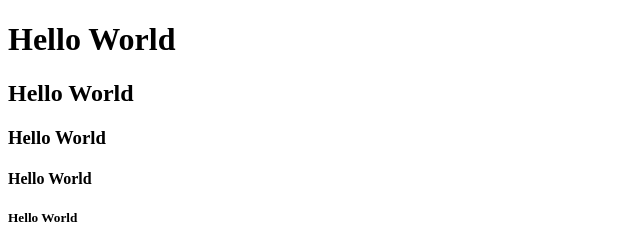
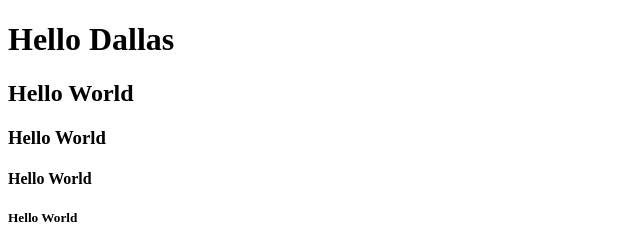
Before and after one commit to DevCoder0x0/jfsjd-learn-github, a plain HTML site: page index.html in a window 1280 px wide. Shown: the top 240 px of the page, 0-640 px from the left. Drawn offline with Linux system fonts and the light colour scheme.

Commit message:
Change text in h1

```diff
--- a/index.html
+++ b/index.html
@@ -8,7 +8,7 @@
         <title>JFSJD Learn GitHub</title>
     </head>
     <body>
-        <h1>Hello World</h1>
+        <h1>Hello Dallas</h1>
         <h2>Hello World</h2>
         <h3>Hello World</h3>
         <h4>Hello World</h4>
```
